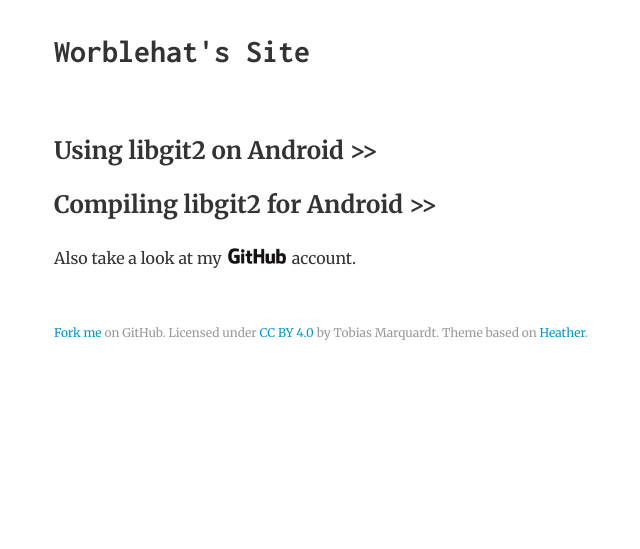
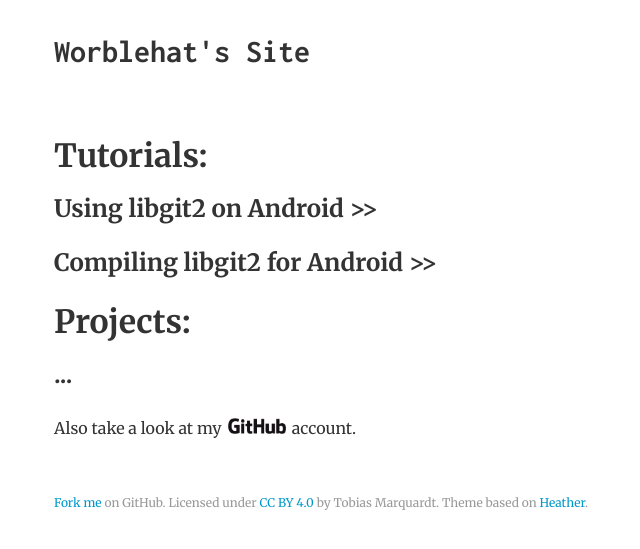
Before and after one commit to worblehat/worblehat.github.io, a Jekyll site: the page built from index.html, in a window 1280 px wide. Shown: the top 549 px of the page, without its empty margins (202-842 px from the left). Built offline with Jekyll 4.4.1, drawn with Linux system fonts in a browser that asks for light colours; Markdown is read by kramdown in place of the engine named in the settings.

Commit message:
Changed homepage.

```diff
--- a/index.html
+++ b/index.html
@@ -2,12 +2,18 @@
 layout: default
 ---
 
-<!--<h1>libgit2:</h1>-->
-{% for post in site.categories.libgit2 %}
+<h1>Tutorials:</h1>
+{% for post in site.posts %}
     <article>
       <h2><a href="{{ site.url }}{{ post.url }}" title="{{ post.title }}">{{ post.title }} &gt;&gt;</a></h2>
       <p>{{ post.excerpt }}</p>
     </article>
 {% endfor %}
 
+<h1>Projects:</h1>
+    <article>
+        <h2>...</h2>
+        <p></p>
+    </article>
+
 Also take a look at <a class="no-style-link" href="https://github.com/worblehat">my <img class="inline-img" src="github.png" border="0" alt="<b>GitHub</b>"> account</a>.
```
